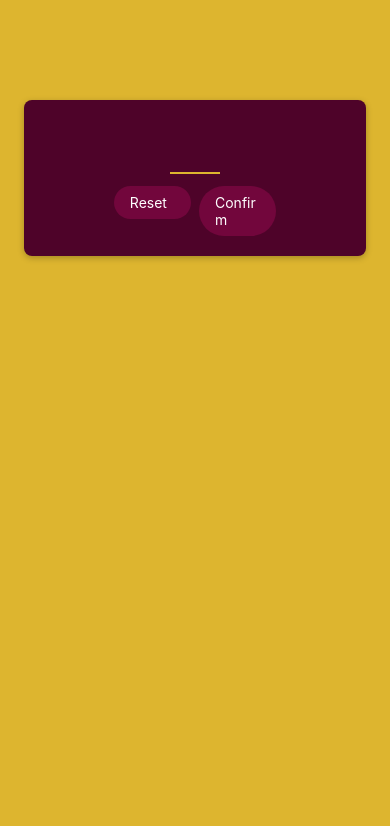
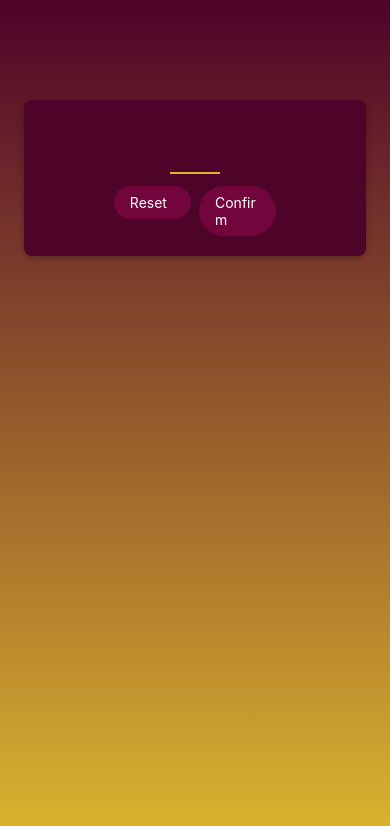
Before and after one commit to manoj1995madushanka/number_guess_game, a React Native app: screen / in a window 390 px wide. Shown: the top 826 px of the page. Built offline with nearby package versions, Linux system fonts and the light colour scheme.

Commit message:
use linear gradient

```diff
--- a/App.js
+++ b/App.js
@@ -1,18 +1,19 @@
 import { StatusBar } from 'expo-status-bar';
 import { StyleSheet, Text, View } from 'react-native';
 import StartGameScreen from './screens/StartGameScreen';
+import {LinearGradient} from 'expo-linear-gradient';
 
 export default function App() {
   return (
-    <View style={styles.rootScreen}>
+    <LinearGradient colors={['#4e0329','#ddb52f']} style={styles.rootScreen}>
       <StartGameScreen/>
-    </View>
+    </LinearGradient>
   );
 }
 
 const styles = StyleSheet.create({
   rootScreen:{
-    backgroundColor:'#ddb52f',
+    //backgroundColor:'#ddb52f',
     flex:1,
   }
 });
--- a/package.json
+++ b/package.json
@@ -12,7 +12,8 @@
     "expo": "~48.0.6",
     "expo-status-bar": "~1.4.4",
     "react": "18.2.0",
-    "react-native": "0.71.3"
+    "react-native": "0.71.3",
+    "expo-linear-gradient": "~12.1.2"
   },
   "devDependencies": {
     "@babel/core": "^7.20.0"
```
Also changed, not shown: 1 other file (tests, documents, lock files or other folders).
